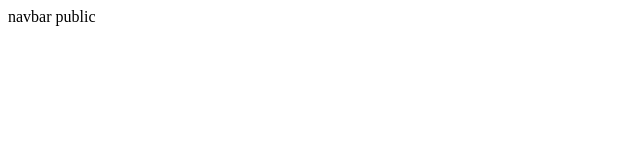
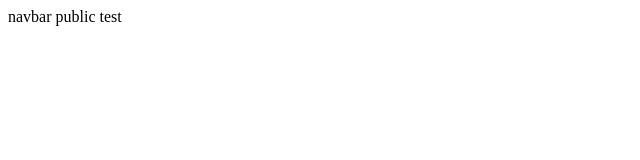
Before and after one commit to JosseMontano/sip-web, a React (Vite) app: page / in a window 1280 px wide. Shown: the top 160 px of the page, without its empty margins (0-640 px from the left). Built offline with nearby package versions, Linux system fonts and the light colour scheme.

Commit message:
feat: Test the ci/cd

```diff
--- a/src/common/components/publicNavigation/publicNavigation.tsx
+++ b/src/common/components/publicNavigation/publicNavigation.tsx
@@ -3,7 +3,7 @@ import { Outlet } from "react-router-dom";
 const PublicNavigation = () => {
   return (
     <>
-      <div>navbar public</div>
+      <div>navbar public test</div>
       <Outlet />
     </>
   );
```
